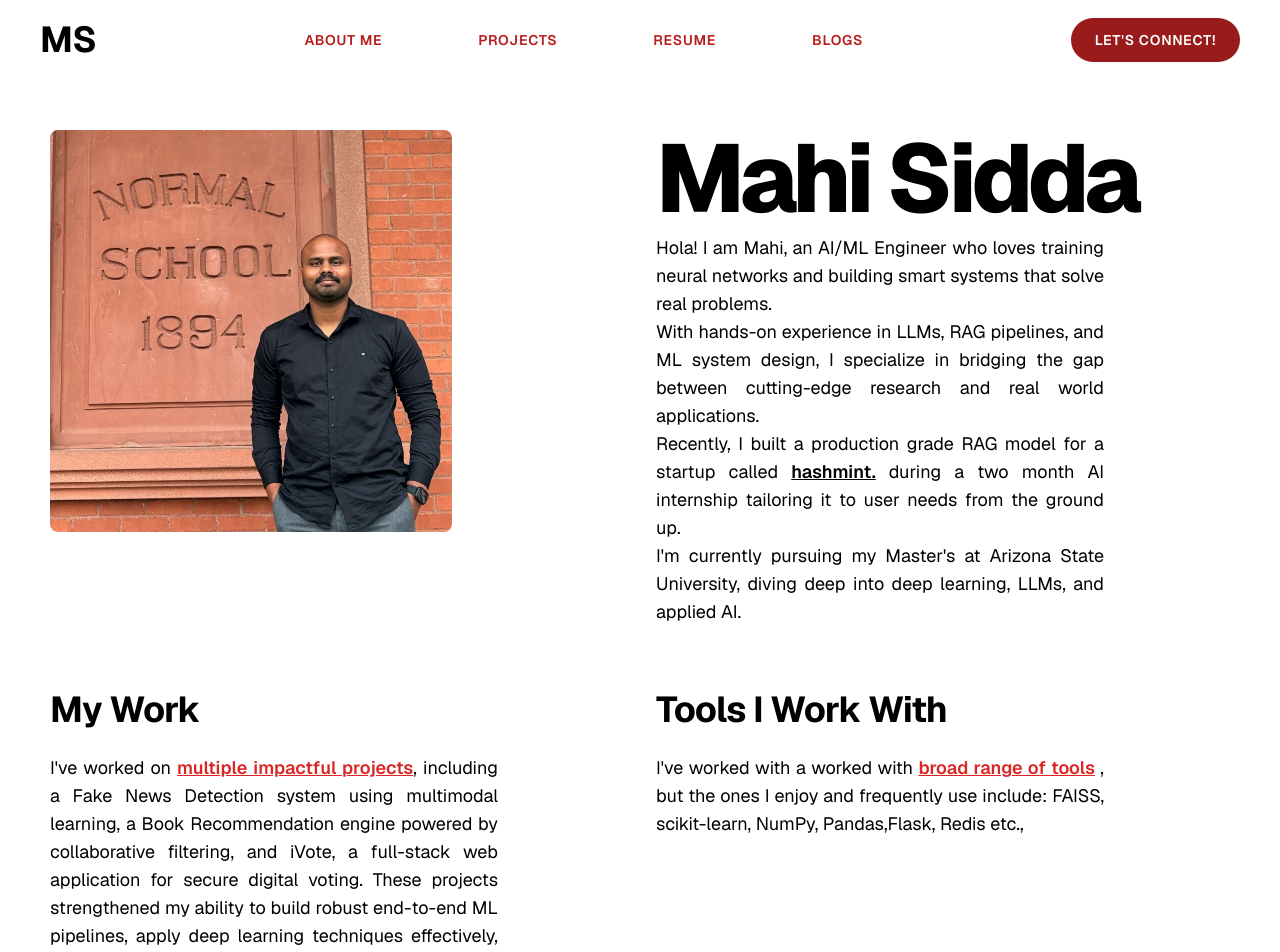
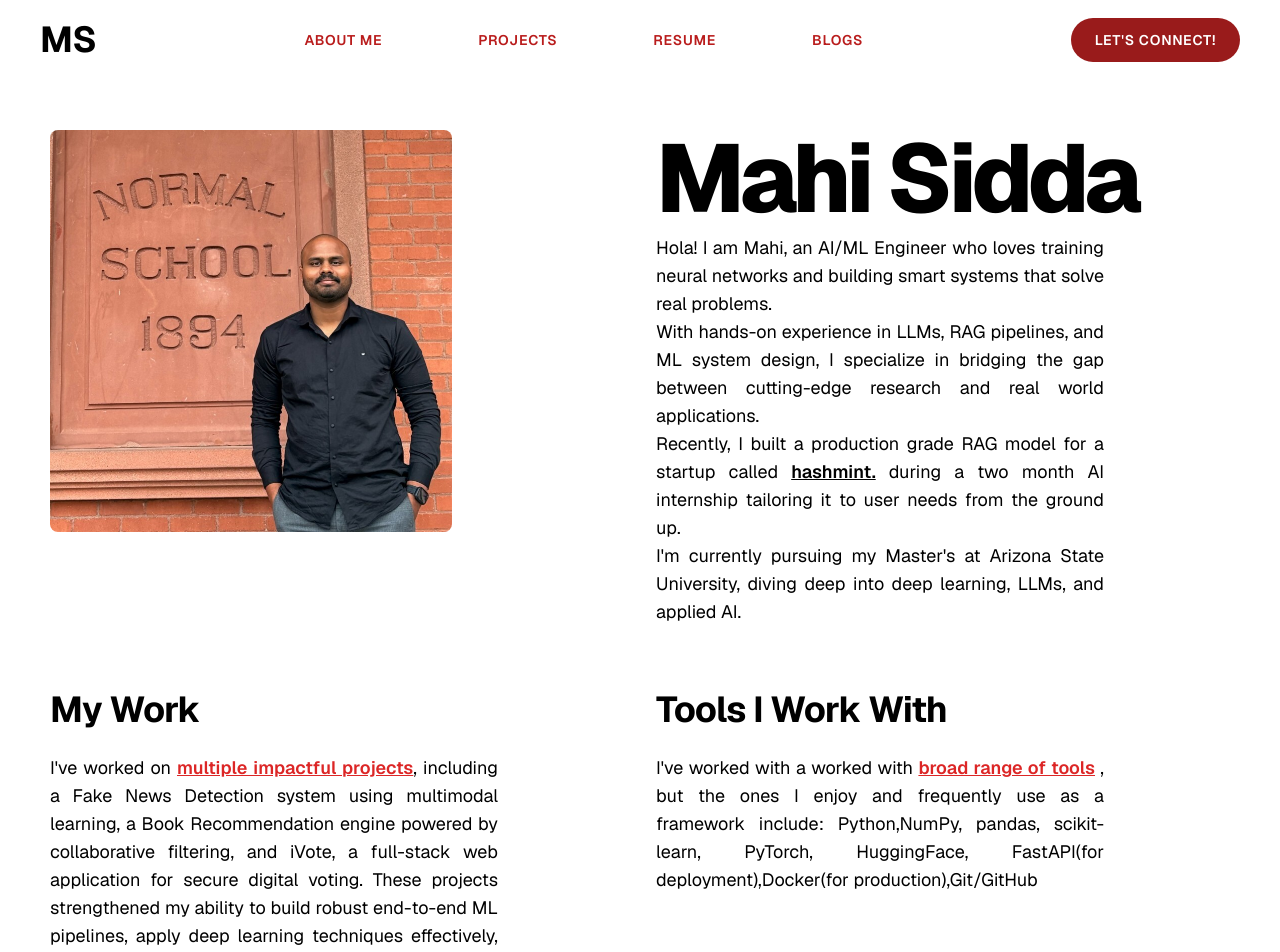
Before and after one commit to Mahisidda/portfolio, a Next.js app: page / in a window 1280 px wide. Shown: the top 952 px of the page. Built offline with nearby package versions, Linux system fonts and the light colour scheme.

Commit message:
Changed description for the tools I work with

```diff
--- a/src/app/page.js
+++ b/src/app/page.js
@@ -171,10 +171,9 @@ const PortfolioPage = () => {
                 Tools I Work With
               </h2>
               <div className="space-y-8">
-                  <p className="text-base sm:text-lg leading-relaxed max-w-md text-justify text-black "> I've worked with a
-                    worked with <Link href="/skills" legacyBehavior><a className="text-red-600 hover:text-yellow-600 font-semibold underline">broad range of tools</a></Link> ,
-                    but the ones I enjoy and frequently use include:
-                     FAISS, scikit-learn, NumPy, Pandas,Flask, Redis etc.,                </p>
+                  <p className="text-base sm:text-lg leading-relaxed max-w-md text-justify text-black ">
+                    I've worked with a worked with <Link href="/skills" legacyBehavior><a className="text-red-600 hover:text-yellow-600 font-semibold underline">broad range of tools</a></Link> ,
+                    but the ones I enjoy and frequently use as a framework include: Python,NumPy, pandas, scikit-learn, PyTorch, HuggingFace, FastAPI(for deployment),Docker(for production),Git/GitHub</p>
               </div>
             </div>
           </div>
```
